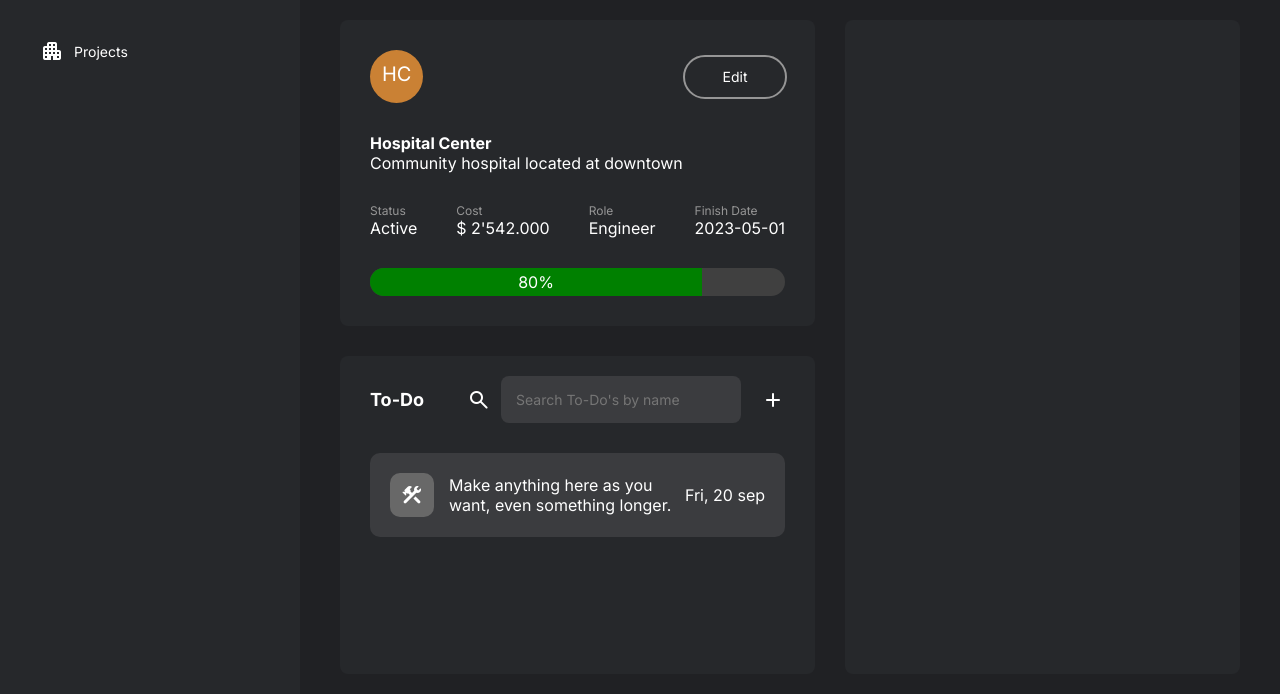
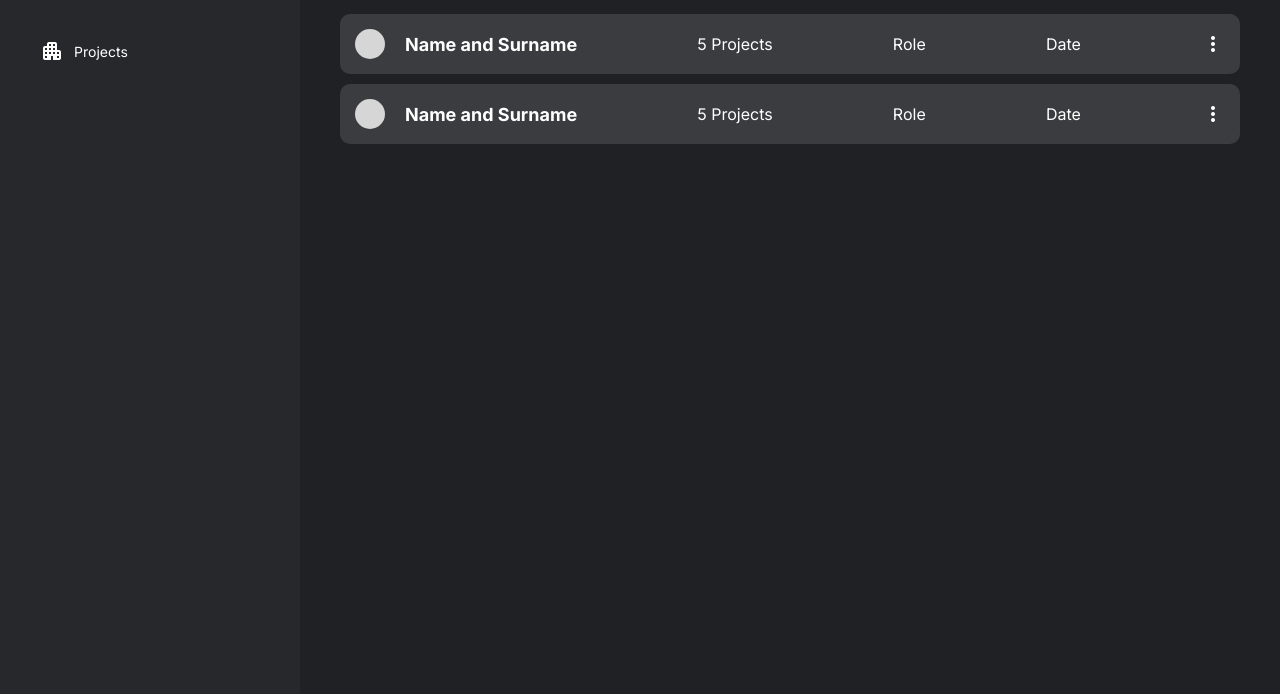
Before and after one commit to HectorLlano/ThatOpenExercise, a plain HTML site: page index.html in a window 1280 px wide. Shown: the part 106-800 px from the top of the page. Drawn offline with nearby package versions, Linux system fonts and the light colour scheme.

Commit message:
add user page

```diff
--- a/index.html
+++ b/index.html
@@ -11,6 +11,7 @@
     <link rel="stylesheet" href="style.css" />
   </head>
   <body>
+    <!-- SideBar Structure -->
     <aside id="sidebar">
       <img
         id="company-logo"
@@ -23,8 +24,11 @@
         </li>
       </ul>
     </aside>
+    <!-- Content Structure -->
     <main id="content">
+      <!-- Project List Page -->
       <div class="page" id="projects-page" style="display: none">
+        <!-- Form for new project -->
         <dialog id="new-project-modal">
           <form action="">
             <h2>New Project</h2>
@@ -87,6 +91,7 @@
             </div>
           </form>
         </dialog>
+        <!-- Project List Page Header -->
         <header id="page-header">
           <h2>Projects</h2>
           <div>
@@ -95,6 +100,7 @@
             </button>
           </div>
         </header>
+        <!-- Project List -->
         <div id="projects-list">
           <div class="project-card">
             <div class="card-header">
@@ -145,15 +151,19 @@
           <div class="project-card"></div>
         </div>
       </div>
-      <div class="page" id="project-details">
+      <!-- Project Details Page -->
+      <div class="page" id="project-details" style="display: none;">
+        <!-- Project Details Page Header -->
         <header>
           <div>
             <h2>Hospital Center</h2>
             <p style="color: #969696">Community hospital location</p>
           </div>
         </header>
+        <!-- Project Details Container -->
         <div class="main-page-content">
-            <div style="display: flex; flex-direction: column; row-gap: 30px;">
+          <!-- Project Details -->
+          <div style="display: flex; flex-direction: column; row-gap: 30px;">
                 <div class="dashboard-card" style="padding: 30px 0;">
                   <div style="display: flex; justify-content: space-between; align-items: center; padding: 0px 30px; margin-bottom: 30px;">
                     <p style="font-size: 20px; background-color: #ca8134; aspect-ratio: 1; border-radius: 100%; padding: 12px;">HC</p>
@@ -212,8 +222,70 @@
                     </div>
                   </div>
                 </div>
+            </div>
+          <!-- Project Viewer -->
+          <div id="viewer-container" class="dashboard-card"></div>
+        </div>
+      </div>
+      <!-- People Page -->
+      <div class="page" id="people-page">
+        <!-- People Header -->
+        <header id="page-header">
+          <h2>Users</h2>
+          <div>
+            <button>
+              <span class="material-symbols-rounded"> add </span>New User
+            </button>
+          </div>
+        </header>
+        <!-- People List -->
+        <div id="people-list">
+          <!-- Form for new user -->
+          <dialog id="new-user-modal">
+            <form action="">
+              <h2>New User</h2>
+              <div class="input-list">
+                <div class="form-field-container">
+                  <label for=""><span class="material-symbols-rounded">person</span>Name</label>
+                <input type="text" placeholder="Name and Surname" />
               </div>
-          <div id="viewer-container" class="dashboard-card"></div>
+              <div class="form-field-container">
+                <label for=""
+                  ><span class="material-symbols-rounded"> account_circle </span>Role</label>
+                <select name="" id="">
+                  <option value="">Architect</option>
+                  <option value="">Engineer</option>
+                  <option value="">Developer</option>
+                </select>
+              </div>
+            </div>
+            <div id="form-buttons">
+              <button class="cancel-button">Cancel</button>
+              <button class="accept-button">Accept</button>
+            </div>
+          </form>
+        </dialog>
+          <!-- People Card -->
+          <div class="user-card">
+            <div style="display: flex; align-items: center; gap: 20px;">
+              <div id="user-image"></div>
+              <h4>Name and Surname</h4>
+            </div>
+            <p>5 Projects</p>
+            <p>Role</p>
+            <p>Date</p>
+            <span class="material-symbols-rounded" style="cursor: pointer;">more_vert</span>
+          </div>
+          <div class="user-card">
+            <div style="display: flex; align-items: center; gap: 20px;">
+              <div id="user-image"></div>
+              <h4>Name and Surname</h4>
+            </div>
+            <p>5 Projects</p>
+            <p>Role</p>
+            <p>Date</p>
+            <span class="material-symbols-rounded" style="cursor: pointer;">more_vert</span>
+          </div>
         </div>
       </div>
     </main>
--- a/style.css
+++ b/style.css
@@ -295,3 +295,27 @@ input:focus, textarea:focus, select:focus {
 .todo-item:hover {
     background-color: var(--primary);
 }
+
+/* People List */
+#people-list {
+    padding: 20px 40px;
+    display: flex;
+    flex-direction: column;
+    gap: 10px;
+}
+
+#user-image {
+    background-color: #d6d6d6;
+    border-radius: 50%;
+    width: 30px;
+    height: 30px;
+}
+
+.user-card {
+    background-color: var(--background-200);
+    border-radius: 10px;
+    display: flex;
+    justify-content: space-between;
+    align-items: center;
+    padding: 15px;
+}
```
